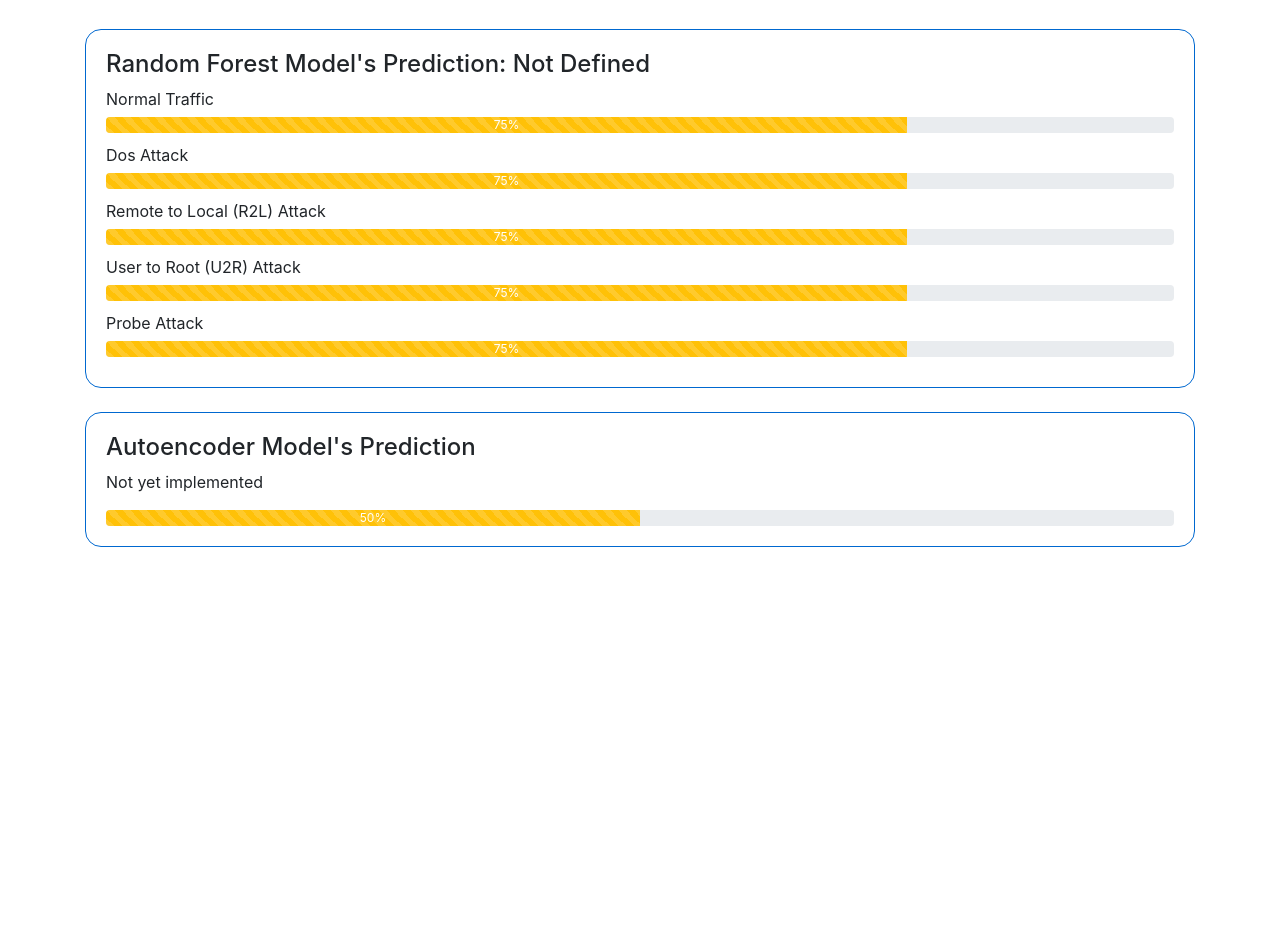
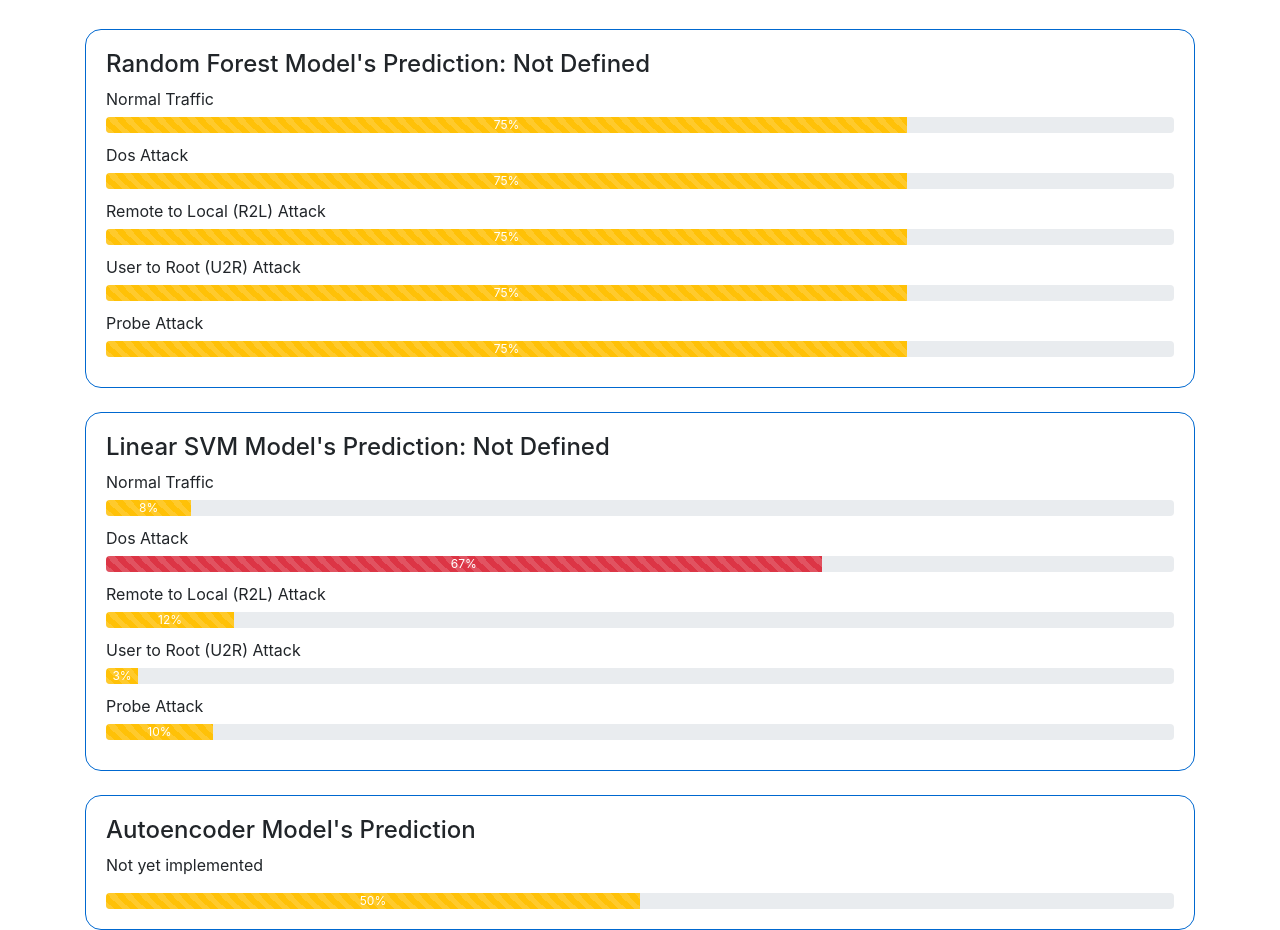
Before and after one commit to shubham99bisht/Intrusion-Detection-using-ML, a plain HTML site: page templates/result.html in a window 1280 px wide. Shown: the part 169-1099 px from the top of the page. Before the commit the page ends 800 px from the top, so only its background shows below. Drawn offline with nearby package versions, Linux system fonts and the light colour scheme; files whose address does not match are found by name.

Commit message:
Linear SVM model added

```diff
--- a/templates/result.html
+++ b/templates/result.html
@@ -81,6 +81,25 @@
   <div class="container">
     <div class="card">
         <div class="card-body">
+          <h4>Linear SVM Model's Prediction:  <span id="result">Not Defined</span></h4>
+          <p>Normal Traffic</p>
+          <div class="progress"  style="margin-top:-10px;margin-bottom:10px;"><div class="progress-bar progress-bar-striped bg-warning" id="lsvm_frst_normal" role="progressbar" style="width: 8%" aria-valuenow="75" aria-valuemin="0" aria-valuemax="100">8%</div></div>
+          <p>Dos Attack</p>
+          <div class="progress"  style="margin-top:-10px;margin-bottom:10px;"><div class="progress-bar progress-bar-striped bg-danger" id="lsvm_frst_dos" role="progressbar" style="width: 67%" aria-valuenow="75" aria-valuemin="0" aria-valuemax="100">67%</div></div>
+          <p>Remote to Local (R2L) Attack</p>
+          <div class="progress" style="margin-top:-10px;margin-bottom:10px;"><div class="progress-bar progress-bar-striped bg-warning" id="lsvm_frst_r2l" role="progressbar" style="width: 12%" aria-valuenow="75" aria-valuemin="0" aria-valuemax="100">12%</div></div>
+          <p>User to Root (U2R) Attack</p>
+          <div class="progress" style="margin-top:-10px;margin-bottom:10px;"><div class="progress-bar progress-bar-striped bg-warning" id="lsvm_frst_u2r" role="progressbar" style="width: 3%" aria-valuenow="75" aria-valuemin="0" aria-valuemax="100">3%</div></div>
+          <p>Probe Attack</p>
+          <div class="progress" style="margin-top:-10px;margin-bottom:10px;"><div class="progress-bar progress-bar-striped bg-warning" id="lsvm_frst_probe" role="progressbar" style="width: 10%" aria-valuenow="75" aria-valuemin="0" aria-valuemax="100">10%</div></div>
+        </div>
+    </div>
+  </div>
+  <br>
+
+  <div class="container">
+    <div class="card">
+        <div class="card-body">
           <h4>Autoencoder Model's Prediction</h4>
           <p>Not yet implemented</p>
           <div class="progress">
```
Also changed, not shown: 3 other files.
